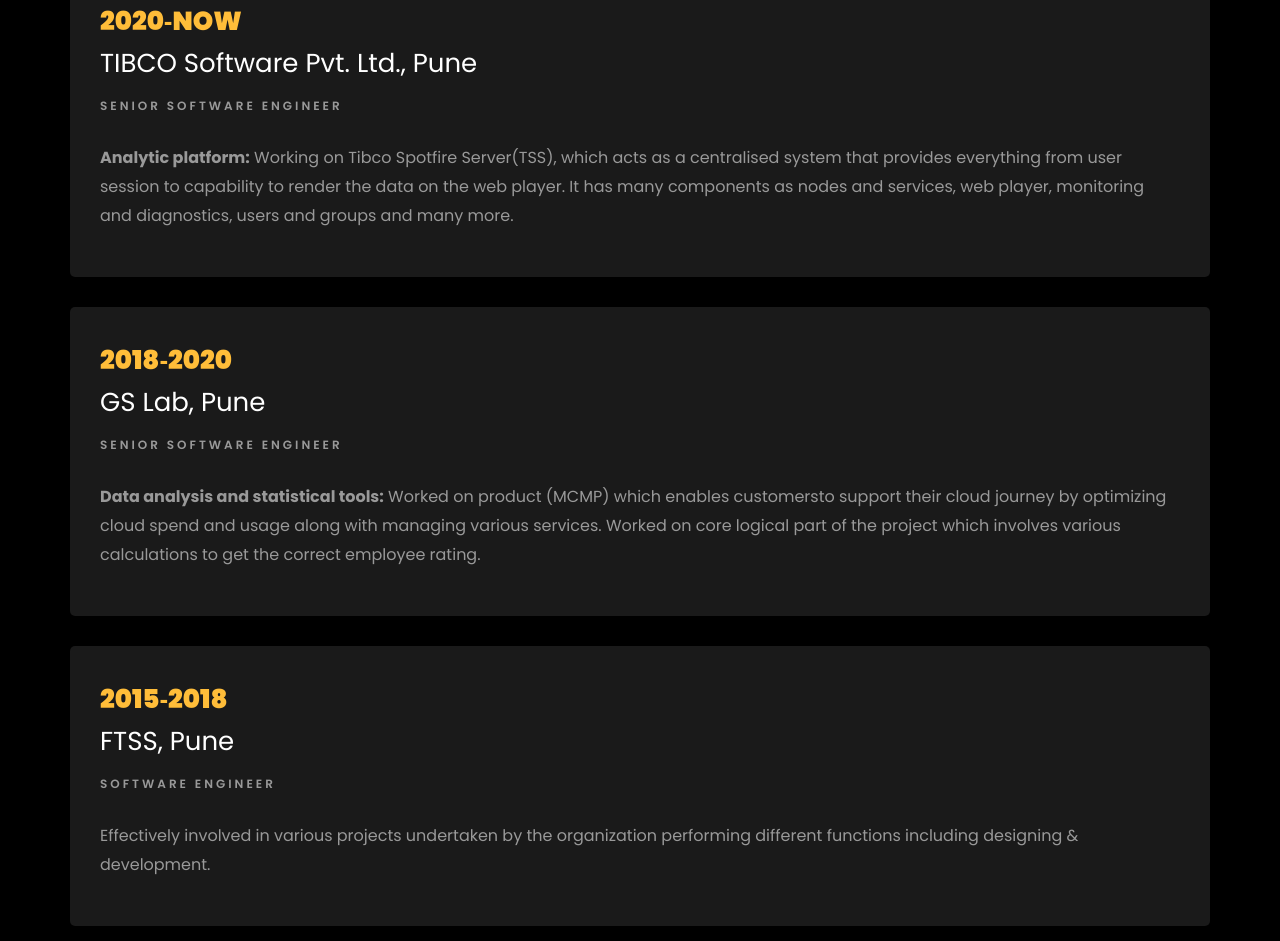
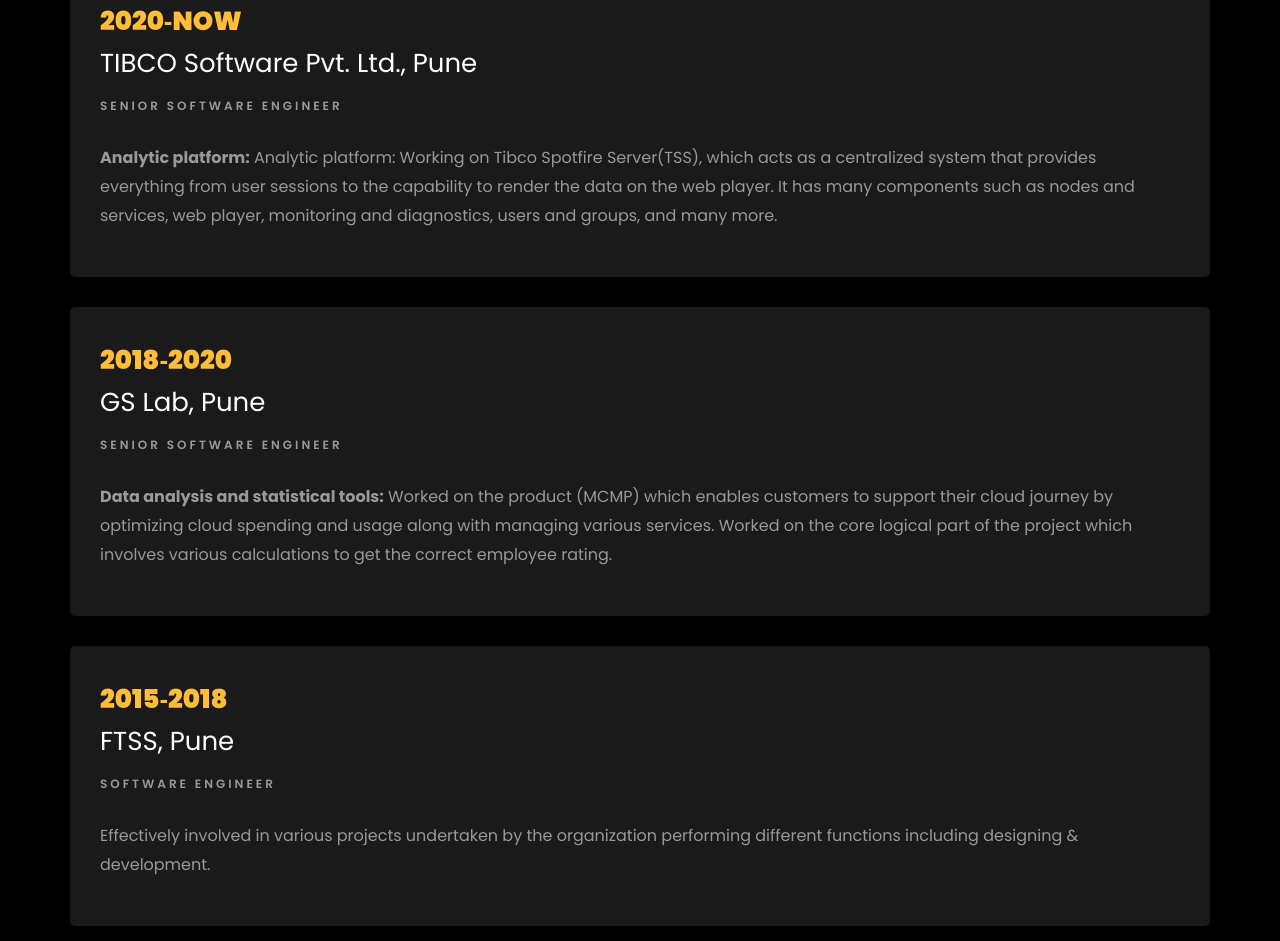
Before and after one commit to hareshshaha7/haresh-shaha-portfolio, a plain HTML site: page index.html in a window 1280 px wide. Shown: the part 1407-2348 px from the top of the page. Drawn offline with Linux system fonts and the light colour scheme; files whose address does not match are found by name.

Commit message:
Fixed wording in company description

```diff
--- a/index.html
+++ b/index.html
@@ -121,7 +121,7 @@
 						<span class="date">2020‐NOW</span>
 						<h2>TIBCO Software Pvt. Ltd., Pune</h2>
 						<span class="position">Senior Software Engineer</span>
-						<p class="mt-4"><b>Analytic platform:</b> Working on Tibco Spotfire Server(TSS), which acts as a centralised system that provides everything from user session to capability to render the data on the web player. It has many components as nodes and services, web player, monitoring and diagnostics, users and groups and many more.</p>
+						<p class="mt-4"><b>Analytic platform:</b> Analytic platform: Working on Tibco Spotfire Server(TSS), which acts as a centralized system that provides everything from user sessions to the capability to render the data on the web player. It has many components such as nodes and services, web player, monitoring and diagnostics, users and groups, and many more.</p>
 					</div>
 				</div>
 
@@ -130,7 +130,7 @@
 						<span class="date">2018‐2020</span>
 						<h2>GS Lab, Pune</h2>
 						<span class="position">Senior Software Engineer</span>
-						<p class="mt-4"><b>Data analysis and statistical tools:</b> Worked on product (MCMP) which enables customersto support their cloud journey by optimizing cloud spend and usage along with managing various services. Worked on core logical part of the project which involves various calculations to get the correct employee rating.</p>
+						<p class="mt-4"><b>Data analysis and statistical tools:</b> Worked on the product (MCMP) which enables customers to support their cloud journey by optimizing cloud spending and usage along with managing various services. Worked on the core logical part of the project which involves various calculations to get the correct employee rating.</p>
 					</div>
 				</div>
 
```
